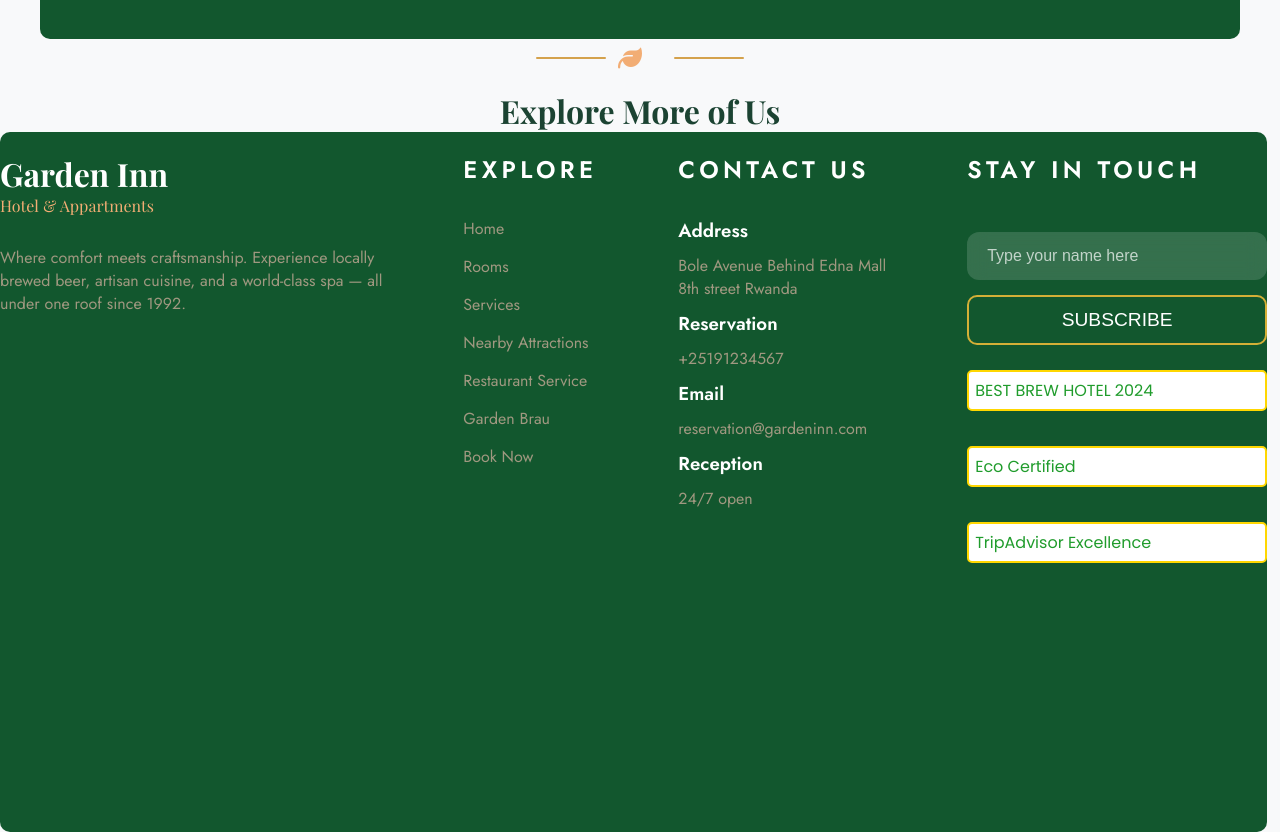
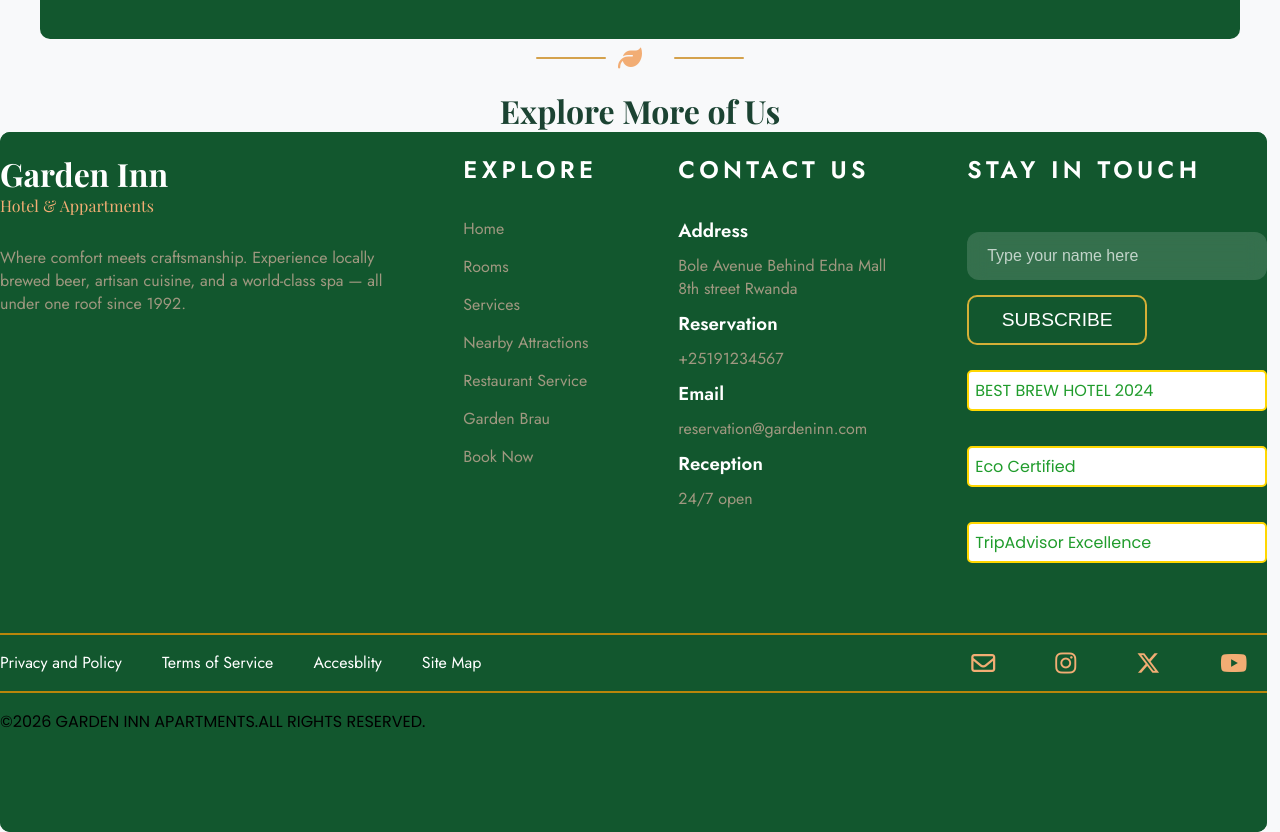
Before and after one commit to Paulos-g/Garden-Inn-project, a React (Vite) app: page / in a window 1280 px wide. Shown: the part 5460-6292 px from the top of the page. Built offline with nearby package versions, Linux system fonts and the light colour scheme; grey boxes are pictures that could not be loaded.

Commit message:
Added dynamic date for footer and footer component

```diff
--- a/src/Home.jsx
+++ b/src/Home.jsx
@@ -23,6 +23,7 @@ import Map from "./components/map";
 import Address from "./components/Adress";
 import TwoColumn from "./components/Two_row";
 import Sauna from "./assets/sauna.jpg";
+import Footer from "./components/Footer";
 
 function Home() {
   return (
@@ -268,69 +269,8 @@ function Home() {
         <Fancy />
       </div>
       <Header text="Explore More of Us" />
-      <div className="footer-container">
-        <div className="text">
-          <h1>Garden Inn</h1>
-          <p>Hotel & Appartments</p>
-          <p>
-            Where comfort meets craftsmanship. Experience locally <br /> brewed
-            beer, artisan cuisine, and a world-class spa — all <br /> under one
-            roof since 1992.
-          </p>
-        </div>
-        <div className="explore-text">
-          <h2>EXPLORE</h2>
-          <ul className="footer-links">
-            <li>
-              <a href="#Home">Home</a>
-            </li>
-            <li>
-              <a href="#Rooms">Rooms</a>
-            </li>
-            <li>
-              <a href="#Services">Services</a>
-            </li>
-            <li>
-              <a href="#Nearby Attractions">Nearby Attractions</a>
-            </li>
-            <li>
-              <a href="#Restaurant Service">Restaurant Service</a>
-            </li>
-            <li>
-              <a href="#Garden-Brau">Garden Brau</a>
-            </li>
-            <li>
-              <a href="">Book Now</a>
-            </li>
-          </ul>
-        </div>
-        <div className="contact-section">
-          <h2>CONTACT US</h2>
-          <h3>Address</h3>
-          <p>Bole Avenue Behind Edna Mall</p>
-          <p>8th street Rwanda</p>
-          <p></p>
-          <h3>Reservation</h3>
-          <p>+25191234567</p>
-          <h3>Email</h3>
-          <p>reservation@gardeninn.com</p>
-          <h3>Reception</h3>
-          <p>24/7 open</p>
-        </div>
-        <div className="subscribe-section">
-          <h2>STAY IN TOUCH</h2>
-          <input
-            type="text"
-            name=""
-            id="subscribe"
-            placeholder="Type your name here"
-          />
-          <Button text="SUBSCRIBE" />
-          <TextBox text="BEST BREW HOTEL 2024" />
-          <TextBox text="Eco Certified" />
-          <TextBox text="TripAdvisor Excellence" />
-        </div>
-      </div>
+
+      <Footer />
     </>
   );
 }
--- a/src/components/Footer.jsx
+++ b/src/components/Footer.jsx
@@ -1,7 +1,101 @@
+import Icon from "./Icons";
+import Header from "./Headers";
+import TextBox from "./Textbox";
+import Button from "./Button";
+
 function Footer() {
   return (
     <div className="footer-container">
-      <p>Conract with us using our socials</p>
+      <div className="footer-container">
+        <div className="footer-box">
+          <div className="text">
+            <h1>Garden Inn</h1>
+            <p>Hotel & Appartments</p>
+            <p>
+              Where comfort meets craftsmanship. Experience locally <br />{" "}
+              brewed beer, artisan cuisine, and a world-class spa — all <br />{" "}
+              under one roof since 1992.
+            </p>
+          </div>
+          <div className="explore-text">
+            <h2>EXPLORE</h2>
+            <ul className="footer-links">
+              <li>
+                <a href="#Home">Home</a>
+              </li>
+              <li>
+                <a href="#Rooms">Rooms</a>
+              </li>
+              <li>
+                <a href="#Services">Services</a>
+              </li>
+              <li>
+                <a href="#Nearby Attractions">Nearby Attractions</a>
+              </li>
+              <li>
+                <a href="#Restaurant Service">Restaurant Service</a>
+              </li>
+              <li>
+                <a href="#Garden-Brau">Garden Brau</a>
+              </li>
+              <li>
+                <a href="">Book Now</a>
+              </li>
+            </ul>
+          </div>
+          <div className="contact-section">
+            <h2>CONTACT US</h2>
+            <h3>Address</h3>
+            <p>Bole Avenue Behind Edna Mall</p>
+            <p>8th street Rwanda</p>
+            <p></p>
+            <h3>Reservation</h3>
+            <p>+25191234567</p>
+            <h3>Email</h3>
+            <p>reservation@gardeninn.com</p>
+            <h3>Reception</h3>
+            <p>24/7 open</p>
+          </div>
+          <div className="subscribe-section">
+            <h2>STAY IN TOUCH</h2>
+            <input
+              type="text"
+              name=""
+              id="subscribe"
+              placeholder="Type your name here"
+            />
+            <Button text="SUBSCRIBE" />
+            <TextBox text="BEST BREW HOTEL 2024" />
+            <TextBox text="Eco Certified" />
+            <TextBox text="TripAdvisor Excellence" />
+          </div>
+        </div>
+        <hr
+          style={{
+            border: "1px solid #b8860b",
+            margin: "16px 0",
+            marginTop: "60px",
+          }}
+        />
+        <div className="footer-icons">
+          <div className="Inside-footer">
+            <p>Privacy and Policy</p>
+            <p>Terms of Service</p>
+            <p>Accesblity</p>
+            <p>Site Map</p>
+          </div>
+          <div className="Inside-footer">
+            <Icon icon="fa-regular fa-envelope" />
+            <Icon icon="fa-brands fa-instagram" />
+            <Icon icon="fa-brands fa-x-twitter" />
+            <Icon icon="fa-brands fa-youtube" />
+          </div>
+        </div>
+        <hr style={{ border: "1px solid #b8860b", margin: "16px 0" }} />
+        <p>
+          ©{new Date().getFullYear()} GARDEN INN APARTMENTS.ALL RIGHTS RESERVED.
+        </p>
+      </div>{" "}
     </div>
   );
 }
--- a/src/main.css
+++ b/src/main.css
@@ -383,10 +383,11 @@ body {
 .footer-container {
   width: 99vw;
   flex-wrap: wrap;
-
   height: 700px;
   background-color: #12572e;
   border-radius: 10px;
+}
+.footer-box {
   display: flex;
   justify-content: space-between;
 }
@@ -443,9 +444,6 @@ body {
   flex-direction: column;
   gap: 15px;
 }
-.subscribe-section .bookBtn {
-  width: 300px;
-}
 .subscribe-section h2 {
   margin-top: 20px;
   color: white;
@@ -475,3 +473,15 @@ body {
     0 0 30px rgba(102, 126, 234, 0.5);
   transform: scale(1.02);
 }
+.footer-icons {
+  display: flex;
+  justify-content: space-between;
+}
+.footer-icons p {
+  color: white;
+  font-family: "Jost", sans-serif;
+}
+.Inside-footer {
+  display: flex;
+  gap: 40px;
+}
--- a/src/mobile.css
+++ b/src/mobile.css
@@ -110,6 +110,12 @@
     display: flex;
     flex-direction: column;
   }
+  .footer-icons {
+    display: flex;
+    flex-direction: column;
+    gap: 30px;
+    align-items: center;
+  }
 }
 
 @media (max-width: 1200px) {
@@ -135,11 +141,13 @@
     width: 400px;
     margin: 0 auto;
   }
-  .footer-container {
+  .footer-box {
     display: flex;
     flex-direction: column;
     flex-wrap: nowrap;
-    height: 1500px;
     align-items: center;
   }
+  .footer-container {
+    height: 1500px;
+  }
 }
```
